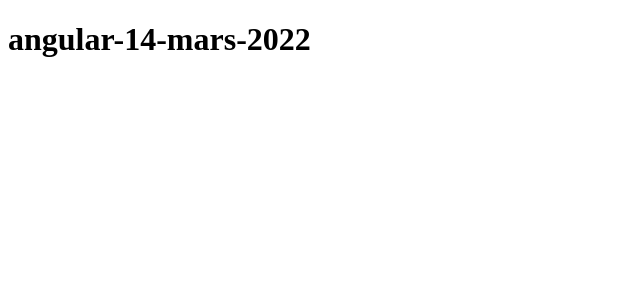
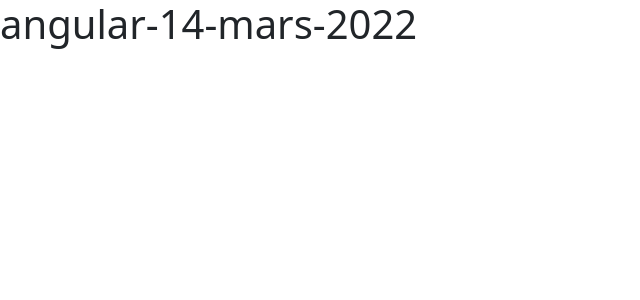
Before and after one commit to sbdm05/angular-14-mars-2022, an Angular app: page / in a window 1280 px wide. Shown: the top 300 px of the page, without its empty margins (0-640 px from the left). Built offline with nearby package versions, Linux system fonts and the light colour scheme.

Commit message:
etape 5 - ng-bootstrap

```diff
--- a/angular.json
+++ b/angular.json
@@ -33,7 +33,8 @@
             "styles": [
               "src/styles.scss"
             ],
-            "scripts": []
+            "scripts": [
+            ]
           },
           "configurations": {
             "production": {
--- a/package.json
+++ b/package.json
@@ -17,9 +17,13 @@
     "@angular/compiler": "~13.2.0",
     "@angular/core": "~13.2.0",
     "@angular/forms": "~13.2.0",
+    "@angular/localize": "~13.2.0",
     "@angular/platform-browser": "~13.2.0",
     "@angular/platform-browser-dynamic": "~13.2.0",
     "@angular/router": "~13.2.0",
+    "@ng-bootstrap/ng-bootstrap": "^12.0.0",
+    "@popperjs/core": "^2.10.2",
+    "bootstrap": "^5.1.3",
     "json-server": "^0.17.0",
     "rxjs": "~7.5.0",
     "tslib": "^2.3.0",
--- a/src/app/app.module.ts
+++ b/src/app/app.module.ts
@@ -4,6 +4,7 @@
 import { AppRoutingModule } from './app-routing.module';
 import { AppComponent } from './app.component';
 import { CoreModule } from './core/core.module';
+import { NgbModule } from '@ng-bootstrap/ng-bootstrap';
 
 // décorateur
 @NgModule({
@@ -13,7 +14,8 @@
   imports: [
     BrowserModule,
     AppRoutingModule,
-    CoreModule
+    CoreModule,
+    NgbModule
   ],
   providers: [],
   bootstrap: [AppComponent]
--- a/src/polyfills.ts
+++ b/src/polyfills.ts
@@ -1,3 +1,7 @@
+/***************************************************************************************************
+ * Load `$localize` onto the global scope - used if i18n tags appear in Angular templates.
+ */
+import '@angular/localize/init';
 /**
  * This file includes polyfills needed by Angular and is loaded before the app.
  * You can add your own extra polyfills to this file.
--- a/src/styles.scss
+++ b/src/styles.scss
@@ -1,5 +1,7 @@
 /* You can add global styles to this file, and also import other style files */
+/* Importing Bootstrap SCSS file. */
+@import '~bootstrap/scss/bootstrap';
 
 @import './stylings/fonts';
 @import './stylings/theme';
-@import './stylings/layout'
+@import './stylings/layout';
```
Also changed, not shown: 1 other file (tests, documents, lock files or other folders).
